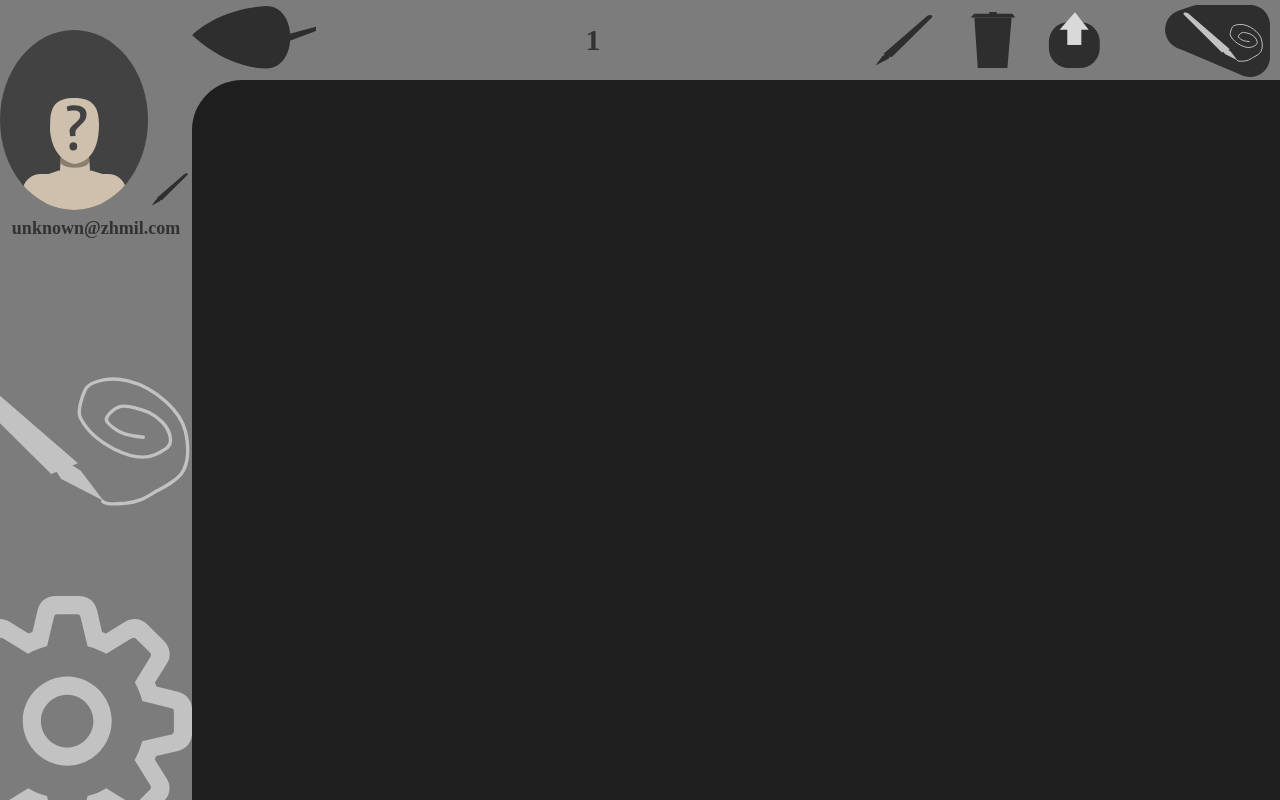
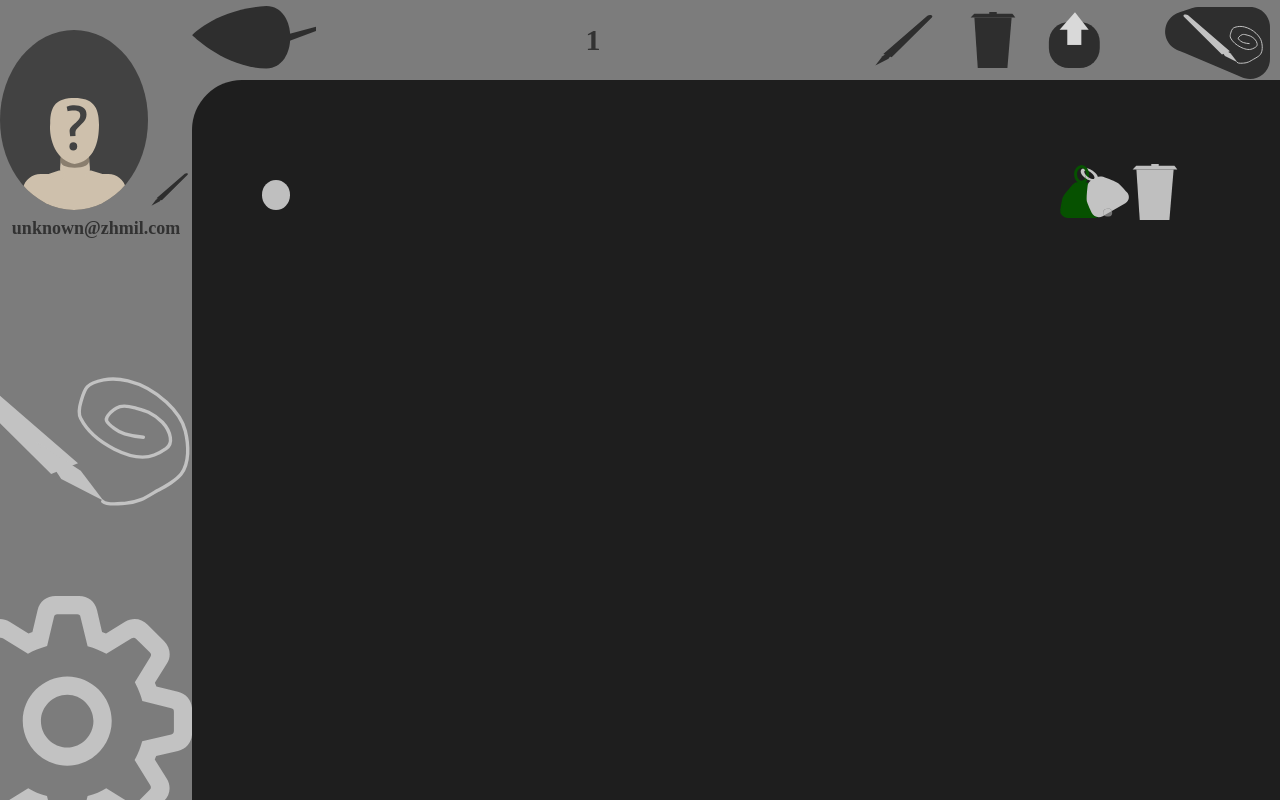
Before and after one commit to SerhiiBruj/ToNote, a React (Vite) app in the folder BrowserApp/: page /Home/todo/1 in a window 1280 px wide. Built offline with nearby package versions, Linux system fonts and the light colour scheme.

Commit message:
rebooting windows

```diff
--- a/BrowserApp/src/mainPageModules/rigtSidePageComponents/fileDesktopComponents/dashboardModule/dashboard.jsx
+++ b/BrowserApp/src/mainPageModules/rigtSidePageComponents/fileDesktopComponents/dashboardModule/dashboard.jsx
@@ -0,0 +1,5 @@
+const Dashboard = () => {
+  return <div></div>;
+};
+
+export default Dashboard;
--- a/BrowserApp/src/mainPageModules/rigtSidePageComponents/fileDesktopComponents/diaryModule/diary.jsx
+++ b/BrowserApp/src/mainPageModules/rigtSidePageComponents/fileDesktopComponents/diaryModule/diary.jsx
@@ -1,6 +1,6 @@
-import React, { useEffect, useState, useRef, useCallback } from "react";
+import  { useEffect, useState, useRef, useCallback } from "react";
 import { useSelector } from "react-redux";
-import { useLocation, useParams } from "react-router-dom";
+import { useLocation } from "react-router-dom";
 
 const Diary = () => {
   const [text, setText] = useState("");
--- a/BrowserApp/src/mainPageModules/rigtSidePageComponents/fileDesktopComponents/todoModule/todo.jsx
+++ b/BrowserApp/src/mainPageModules/rigtSidePageComponents/fileDesktopComponents/todoModule/todo.jsx
@@ -7,48 +7,65 @@ import { useSelector } from "react-redux";
 import { useLocation } from "react-router-dom";
 
 const Todo = () => {
-  const [data, setData] = useState([]);
   const isEditable = useSelector((state) => state.isEditable.value);
   const location = useLocation();
-  let typeName = location.pathname.split("/").slice(2).join("/");
-
-  useEffect(() => {
-    if (localStorage.getItem(typeName)) {
-      let savedData = localStorage.getItem(typeName);
-      setData(JSON.parse(savedData));
-    }
-  }, [typeName]);
-
-
+  const typeName = location.pathname.split("/").slice(2).join("/");
+  const [data, setData] = useState([]);
+  const updateLocalStorage = (newData, typeName) => {
+    localStorage.setItem(typeName, JSON.stringify(newData));
+  };
   useEffect(() => {
     if (isEditable) {
       const newData = [...data, ""];
       setData(newData);
-      localStorage.setItem(typeName,newData)
+      // updateLocalStorage(newData);
     } else {
       const newData = data
-        .map((todo) => (todo.trim() ? todo : null))
-        .filter(Boolean);
+        .map((todo) => todo.trim())
+        .filter((todo) => todo !== "");
+      setData(newData);
+      updateLocalStorage(newData);
+    }
+  }, [isEditable, typeName]);
 
+  useEffect(() => {
+    const savedData = localStorage.getItem(typeName);
+    if (savedData) {
+      setData(JSON.parse(localStorage.getItem(typeName)));
+    } else {
+      setData([""]);
+    }
+  }, []);
+
+  const handleDelete = useCallback(
+    (index) => {
+      const newData = data.filter((_, i) => i !== index);
       setData(newData);
-      localStorage.setItem(typeName,newData)
-    }
-  }, [isEditable]);
+      updateLocalStorage(newData);
+    },
+    [data, setData, typeName]
+  );
 
+  const handleTextChange = useCallback(
+    (e, i) => {
+      const newTodo = [...data];
+      newTodo[i] = e.target.value;
+      setData(newTodo);
+      updateLocalStorage(newTodo);
 
-  const handleDelete = useCallback((index) => {
-    const newData = data.filter((_, i) => i !== index);
-    setData(newData);
-    localStorage.setItem(typeName, JSON.stringify(newData));
-  });
-
-  const handleTextChange = useCallback((e, i) => {
-    let newTodo = [...data];
-    newTodo[i] = e.target.value;
-    setData(newTodo);
-    localStorage.setItem(typeName, JSON.stringify(newTodo));
-    e.target.value = "";
-  });
+      if (
+        newTodo[i].trim() !== "" &&
+        !newTodo.some((todo) => todo.trim() === "")
+      ) {
+        setData((prevData) => {
+          const updatedData = [...prevData, ""];
+          updateLocalStorage(updatedData);
+          return updatedData;
+        });
+      }
+    },
+    [data, setData]
+  );
 
   return (
     <div className="todo">
@@ -71,7 +88,7 @@ const Todo = () => {
                 <div>
                   <BellsIcon size={1.5} />
                 </div>
-                <div onClick={() => handleDelete(index)}>
+                <div onClick={() =>{if(todo) handleDelete(index)}}>
                   <BinIcon size={1} color={"#bfbfbf"} />
                 </div>
               </div>
--- a/BrowserApp/src/mainPageModules/rigtSidePageComponents/fileDesktopComponents/сheckListModule/checklist.jsx
+++ b/BrowserApp/src/mainPageModules/rigtSidePageComponents/fileDesktopComponents/сheckListModule/checklist.jsx
@@ -32,7 +32,7 @@ const ChecklistModule = () => {
           .filter((desc) => desc !== ""),
       }));
       let corected = correctedData.filter((checklist) => {
-        if(checklist.p !== ""&&checklist.desc[0] !== "") return checklist
+        if (checklist.p !== "" && checklist.desc[0] !== "") return checklist;
       });
       setData(corected);
     } else {
--- a/BrowserApp/src/mainPageModules/rigtSidePageComponents/upperRightNavbarComponents/upperRightHomePgeNavbar.jsx
+++ b/BrowserApp/src/mainPageModules/rigtSidePageComponents/upperRightNavbarComponents/upperRightHomePgeNavbar.jsx
@@ -13,6 +13,7 @@ const UpperRightHomePgeNavbar = () => {
   const dispatch = useDispatch();
   const location = useLocation();
   useEffect(() => {
+
     if (location.pathname.split("/")[3])
       setPage(location.pathname.split("/")[3]);
     else setPage(location.pathname.split("/")[1]);
--- a/BrowserApp/src/styles/App.css
+++ b/BrowserApp/src/styles/App.css
@@ -69,6 +69,26 @@
   background-size: 150%;
   background-image: url(../assetModules/svgs/penAndLineSvg.svg);
 }
+.homePageNavbarConteiner .leftHomePageNavbar .scrollpanel .listOfFiles .activeNav {
+  transition: all ease 0.5s;
+  text-decoration: none;
+}
+.homePageNavbarConteiner .leftHomePageNavbar .scrollpanel .listOfFiles .activeNav .FileInNavbar {
+  background-color: #b96363;
+}
+.homePageNavbarConteiner .leftHomePageNavbar .scrollpanel .listOfFiles .activeNav .FileInNavbar p {
+  color: #a6a6a6;
+  text-decoration: none;
+}
+.homePageNavbarConteiner .leftHomePageNavbar .scrollpanel .listOfFiles .inactiveNav {
+  text-decoration: none;
+}
+.homePageNavbarConteiner .leftHomePageNavbar .scrollpanel .listOfFiles .inactiveNav .FileInNavbar {
+  background-color: #424242;
+}
+.homePageNavbarConteiner .leftHomePageNavbar .scrollpanel .listOfFiles .inactiveNav .FileInNavbar p {
+  text-decoration: none;
+}
 .homePageNavbarConteiner .leftHomePageNavbar .scrollpanel .listOfFiles .FileInNavbar {
   box-sizing: border-box;
   border-top: #cfcfcf 5px solid;
@@ -98,7 +118,14 @@
   display: flex;
   background-color: rgba(217, 217, 217, 0.5);
 }
-.homePageNavbarConteiner .rightHomePage .desktopWithFilesbgbg .desktopWithFiles {
+.homePageNavbarConteiner .rightHomePage .desktopWithFilesbgbg .scroll {
+  overflow-y: auto;
+}
+.homePageNavbarConteiner .rightHomePage .desktopWithFilesbgbg .scroll::-webkit-scrollbar {
+  width: 0px;
+  height: 0px;
+}
+.homePageNavbarConteiner .rightHomePage .desktopWithFilesbgbg .scroll .desktopWithFiles {
   display: grid;
   overflow: auto;
   grid-template-columns: repeat(4, 1fr);
@@ -112,11 +139,11 @@
   border-top-left-radius: 50px;
   background-color: #1e1e1e;
 }
-.homePageNavbarConteiner .rightHomePage .desktopWithFilesbgbg .desktopWithFiles::-webkit-scrollbar {
+.homePageNavbarConteiner .rightHomePage .desktopWithFilesbgbg .scroll .desktopWithFiles::-webkit-scrollbar {
   width: 0px;
   height: 0px;
 }
-.homePageNavbarConteiner .rightHomePage .desktopWithFilesbgbg .desktopWithFiles .fileIconConteiner {
+.homePageNavbarConteiner .rightHomePage .desktopWithFilesbgbg .scroll .desktopWithFiles .fileIconConteiner {
   height: 180.4px;
   width: 220px;
   background-color: #d9d9d9;
@@ -124,19 +151,19 @@
   padding: 10px;
   transition: 0.4s all cubic-bezier(0.53, -0.35, 0.16, 1.53);
 }
-.homePageNavbarConteiner .rightHomePage .desktopWithFilesbgbg .desktopWithFiles .fileIconConteiner .fileIconName {
+.homePageNavbarConteiner .rightHomePage .desktopWithFilesbgbg .scroll .desktopWithFiles .fileIconConteiner .fileIconName {
   font-family: "Kadwa";
   font-weight: 700;
   font-size: 30px;
   line-height: 50px;
 }
-.homePageNavbarConteiner .rightHomePage .desktopWithFilesbgbg .desktopWithFiles .fileIconConteiner .fileIconType {
+.homePageNavbarConteiner .rightHomePage .desktopWithFilesbgbg .scroll .desktopWithFiles .fileIconConteiner .fileIconType {
   font-family: "Kadwa";
   font-weight: 700;
   font-size: 20px;
   line-height: 10px;
 }
-.homePageNavbarConteiner .rightHomePage .desktopWithFilesbgbg .desktopWithFiles .fileIconConteiner:hover {
+.homePageNavbarConteiner .rightHomePage .desktopWithFilesbgbg .scroll .desktopWithFiles .fileIconConteiner:hover {
   transform: scale(1.04);
 }
 .homePageNavbarConteiner .rightHomePage .upperRightHomePageNavbar {
@@ -155,6 +182,13 @@
   justify-content: space-between;
   align-items: center;
 }
+.homePageNavbarConteiner .rightHomePage .upperRightHomePageNavbar .upperRightRightsectionHomePageNavbar div {
+  height: -moz-min-content;
+  height: min-content;
+  display: flex;
+  align-items: center;
+  text-decoration: none;
+}
 
 @keyframes changecolor {
   0% {
@@ -165,39 +199,8 @@
     color: #bfbfbf;
   }
 }
-.scroll {
-  overflow-y: auto;
-}
-.scroll::-webkit-scrollbar {
-  width: 0px;
-  height: 0px;
-}
-
 .Name {
   font-size: 30px;
-  text-decoration: none;
-}
-
-.peni {
-  height: -moz-min-content;
-  height: min-content;
-  display: flex;
-  align-items: center;
-  text-decoration: none;
-}
-
-.activeNav {
-  text-decoration: none;
-  background-color: #123123;
-}
-.activeNav p {
-  text-decoration: none;
-}
-
-.inactiveNav {
-  text-decoration: none;
-}
-.inactiveNav p {
   text-decoration: none;
 }
 
--- a/BrowserApp/src/styles/_homePage.scss
+++ b/BrowserApp/src/styles/_homePage.scss
@@ -72,6 +72,30 @@ $coolcolor: #123123;
         height: 0px;
       }
       .listOfFiles {
+        .activeNav {
+          transition: all ease 0.5s;
+          text-decoration: none;
+          .FileInNavbar {
+            background-color: #b96363;
+
+
+            p {
+              color: #a6a6a6;
+              text-decoration: none;
+            }
+          }
+        }
+        .inactiveNav {
+          text-decoration: none;
+          .FileInNavbar {
+            background-color: #424242;
+
+            p {
+              text-decoration: none;
+            }
+          }
+        }
+
         .FileInNavbar {
           box-sizing: border-box;
           border-top: #cfcfcf 5px solid;
@@ -82,6 +106,7 @@ $coolcolor: #123123;
           align-items: center;
           justify-content: center;
         }
+
         width: 100%;
         min-height: 350px;
         background-repeat: no-repeat;
@@ -109,15 +134,14 @@ $coolcolor: #123123;
       height: 100%;
       display: flex;
       background-color: $homePageNavbarBgColor;
-      // .desktopWithDiary{
-      //     display: flex;
-      //     justify-content: space-around;
-      //     flex-wrap: wrap;
-      //     width: 25%;
-      //     height: 100%;
-      //     background-color: $desktopBg;
-      //     padding:20px;
-      // }
+
+      .scroll {
+        overflow-y: auto;
+        &::-webkit-scrollbar {
+          width: 0px;
+          height: 0px;
+        }
+
         .desktopWithFiles {
           &::-webkit-scrollbar {
             width: 0px;
@@ -160,6 +184,7 @@ $coolcolor: #123123;
           }
         }
       }
+    }
     .upperRightHomePageNavbar {
       display: flex;
       height: 80px;
@@ -174,6 +199,12 @@ $coolcolor: #123123;
         height: 100%;
         justify-content: space-between;
         align-items: center;
+        div {
+          height: min-content;
+          display: flex;
+          align-items: center;
+          text-decoration: none;
+        }
       }
     }
   }
@@ -189,36 +220,7 @@ $coolcolor: #123123;
   }
 }
 
-.scroll {
-  overflow-y: auto;
-  &::-webkit-scrollbar {
-    width: 0px;
-    height: 0px;
-  }
-}
-
 .Name {
   font-size: 30px;
   text-decoration: none;
 }
-
-.peni {
-  height: min-content;
-  display: flex;
-  align-items: center;
-  text-decoration: none;
-}
-
-.activeNav {
-  text-decoration: none;
-  background-color: #123123;
-  p {
-    text-decoration: none;
-  }
-}
-.inactiveNav {
-  text-decoration: none;
-  p {
-    text-decoration: none;
-  }
-}
```
Also changed, not shown: 1 other file (tests, documents, lock files or other folders). Lines whose indentation alone changed are shown as unchanged.
